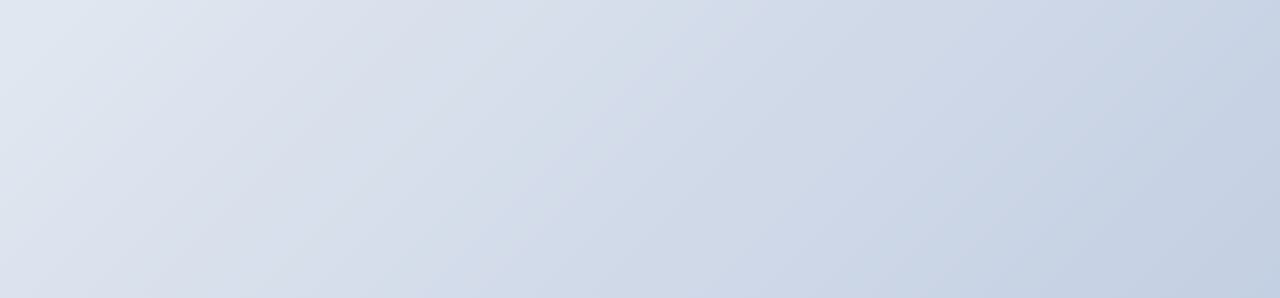
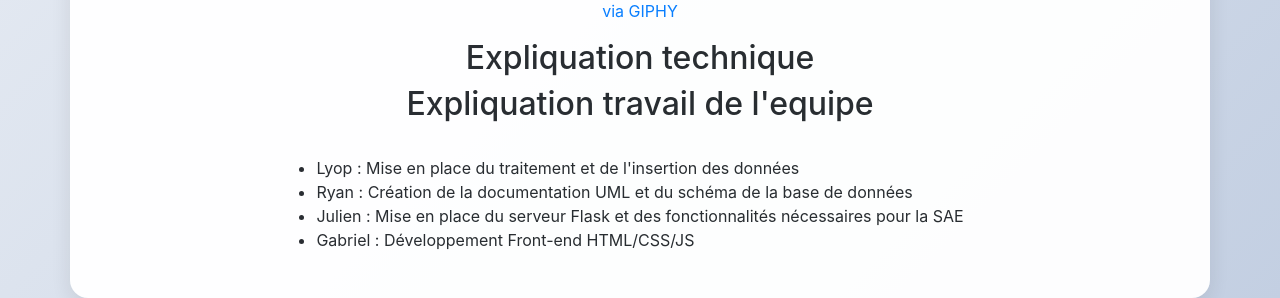
Before and after one commit to julien-data-analyst/Application_web_film, a Flask app: page /index in a window 1280 px wide. Shown: the part 980-1278 px from the top of the page. Run offline with Flask 3, Linux system fonts and the light colour scheme; some libraries are stand-ins or nearby versions.

Commit message:
update web content

```diff
--- a/app/templates/index.html
+++ b/app/templates/index.html
@@ -19,7 +19,7 @@
     <h1 class="row justify-content-center align-items-center" >Présentation de l'outil décisionnel</h1>
 
     <div  class="container mt-5 pt-5">
-
+        <div style="width:100%;height:0;padding-bottom:68%;position:relative;"><iframe src="https://giphy.com/embed/Lopx9eUi34rbq" width="100%" height="100%" style="position:absolute" frameBorder="0" class="giphy-embed" allowFullScreen></iframe></div><p><a href="https://giphy.com/gifs/token-Lopx9eUi34rbq">via GIPHY</a></p>
         <h2>Expliquation technique</h2>
 
         <h2>Expliquation travail de l'equipe</h2>
```
Also changed, not shown: 1 other file.
